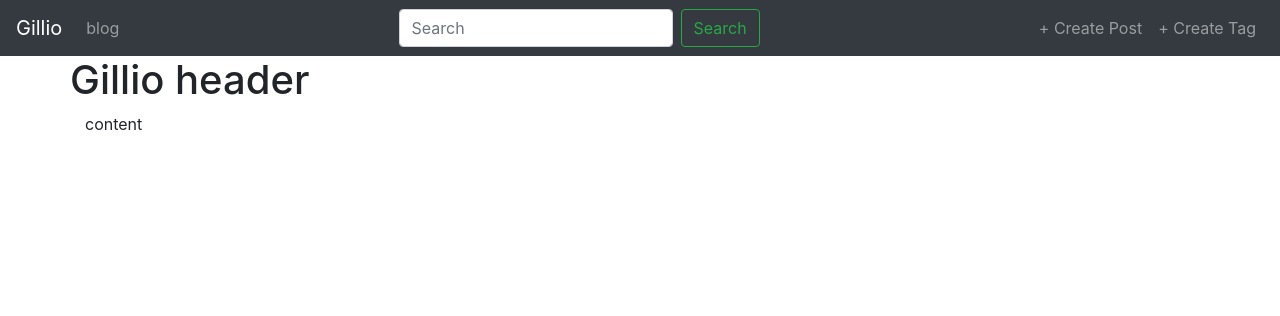
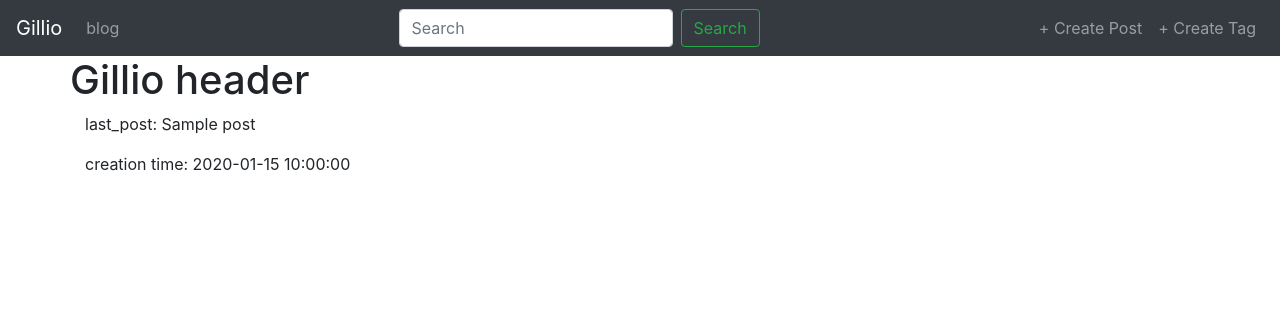
Before and after one commit to itsgoo/flask_test, a Flask app: page / in a window 1280 px wide. Shown: the top 316 px of the page. Run offline with Flask 2, Linux system fonts and the light colour scheme; tables that the repository leaves empty hold one stand-in row (values such as "Sample post"); parts of the project's set-up code (start-up, migrations or seed data) failed here and were passed over; some libraries are stand-ins or nearby versions.

Commit message:
add last file in main page

```diff
--- a/templates/index.html
+++ b/templates/index.html
@@ -12,5 +12,13 @@ Gillio header
 
 
 {% block content %}
-content
+<p>last_post:  {{context.last_post.title }}</p>
+<p>creation time:  {{context.last_time }}</p>
+
+
+
+
+
+
+
 {% endblock %}
--- a/view.py
+++ b/view.py
@@ -1,11 +1,26 @@
 from app import app
 from flask import render_template
-
+from models import Post, Tag
 
 @app.route('/')
 def index():
 	name = 'Gellio'
+
+	last_time = 0
+	all_posts = Post.query.all()
+	for post in all_posts:
+		if last_time != 0:
+			if post.created > last_time:
+				last_time = post.created
+				last_post = post
+		else:
+			last_time = post.created
+			last_post = post
+
+
 	context = {
-	'n': name
+	'n': name,
+	'last_post': last_post,
+	'last_time': last_time,
 	}
 	return render_template('index.html', context=context)
```
